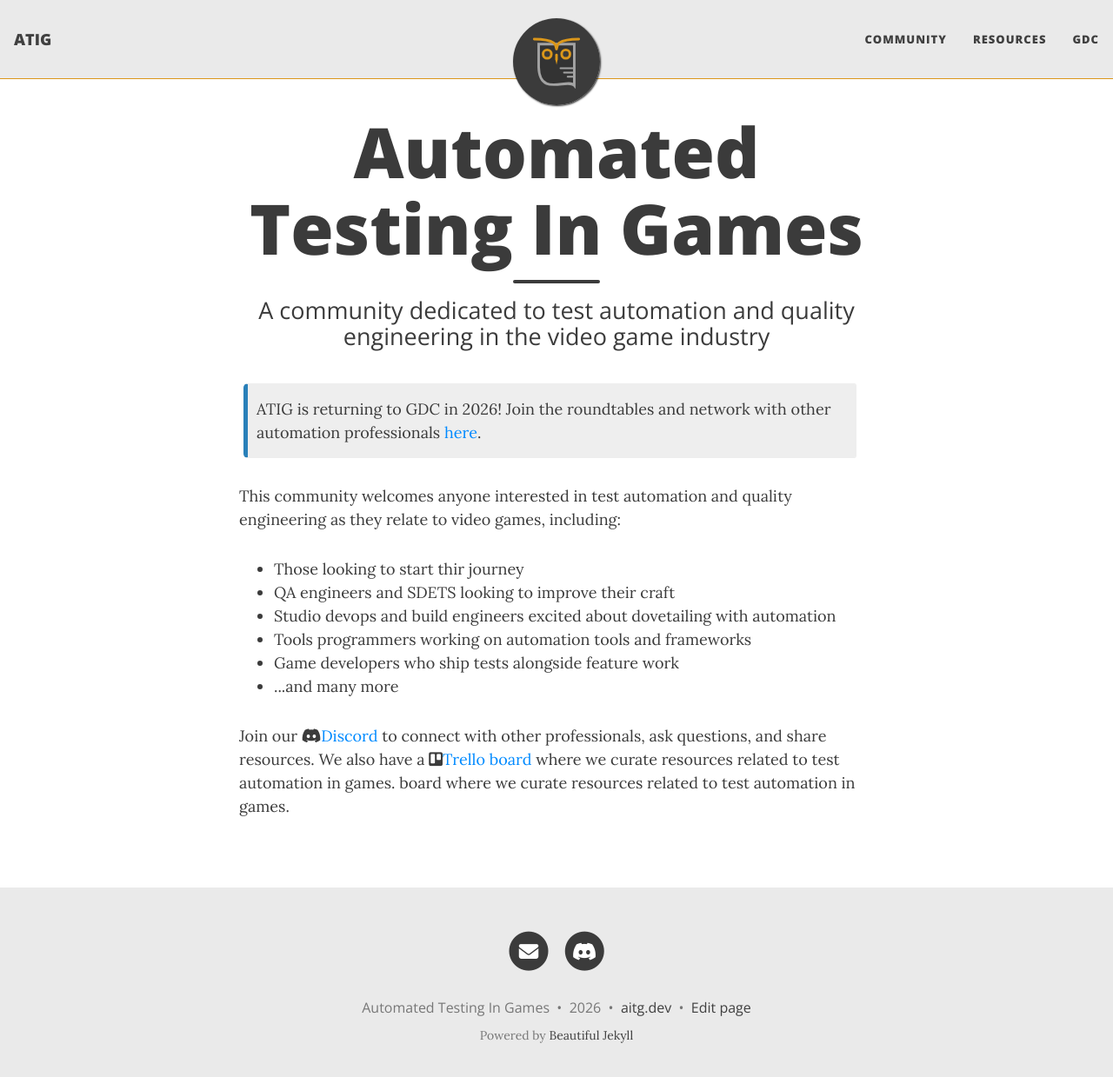
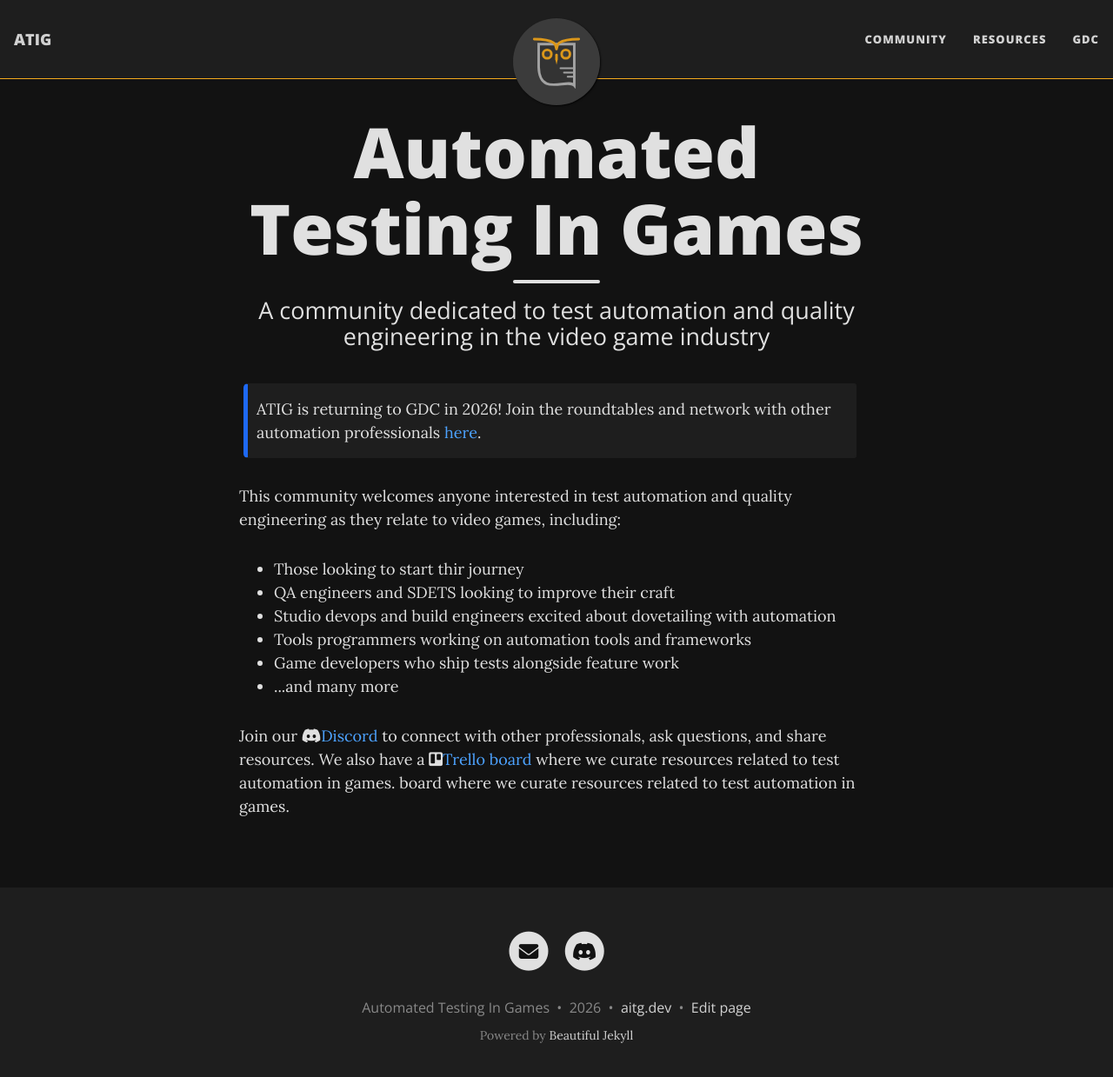
Before and after one commit to tenpn/atig-website, a Jekyll site: the page built from index.html, in a window 1280 px wide and 1252 px high. Shown: the top 1239 px of the window at 87% size. Built offline with Jekyll 4.4.1, drawn with Linux system fonts in a browser that asks for light colours; the list of posts is cut into pages by our own code.

Commit message:
dark mode

```diff
--- a/_config.yml
+++ b/_config.yml
@@ -136,29 +136,29 @@
 
 # Personalize the colours in your website. Colour values can be any valid CSS colour
 
-page-col: "#FFFFFF"
-text-col: "#3b3b3b"
-link-col: "#008AFF"
-hover-col: "#0085A1"
-navbar-col: "#EAEAEA"
-navbar-text-col: "#404040"
-navbar-border-col: "#db971a"
-footer-col: "#EAEAEA"
-footer-text-col: "#777777"
-footer-link-col: "#404040"
-footer-hover-col: "#0085A1"
+# page-col: "#FFFFFF"
+# text-col: "#3b3b3b"
+# link-col: "#008AFF"
+# hover-col: "#0085A1"
+# navbar-col: "#EAEAEA"
+# navbar-text-col: "#404040"
+# navbar-border-col: "#db971a"
+# footer-col: "#EAEAEA"
+# footer-text-col: "#777777"
+# footer-link-col: "#404040"
+# footer-hover-col: "#0085A1"
 
-#page-col: "#333333"
-#text-col: "#ffffff"
-#link-col: "#4B8F8C"
-#hover-col: "#84484A"
-#navbar-col: "#eec170"
-#navbar-text-col: "#333333"
-#navbar-border-col: "#333333"
-#footer-col: "#eec170"
-#footer-text-col: "#333333"
-#footer-link-col: "#84484A"
-#footer-hover-col: "#4B8F8C"
+page-col: "#121212" # Deep charcoal
+text-col: "#E0E0E0" # Off-white
+link-col: "#4DA3FF" # Lightened version of original blue for contrast
+hover-col: "#26C6DA" # Brighter teal to pop against the dark background
+navbar-col: "#1E1E1E" # Slightly lighter than page-col to create "elevation"
+navbar-text-col: "#D1D1D1" # Slightly muted white
+navbar-border-col: "#F5AA1E" # Brightened gold/orange to maintain the accent pop
+footer-col: "#1E1E1E" # Matches navbar
+footer-text-col: "#888888" # Muted grey for secondary text
+footer-link-col: "#D1D1D1" # Matches navbar text
+footer-hover-col: "#26C6DA" # Matches main hover
 
 # Alternatively, the navbar, footer, and page background can be set to an image
 # instead of colour
--- a/assets/css/beautifuljekyll.css
+++ b/assets/css/beautifuljekyll.css
@@ -951,29 +951,29 @@
 .box-success {
   padding: 0.9375rem 0.9375rem 0.9375rem 0.625rem;
   margin: 1.25rem 1.25rem 1.25rem 0.3125rem;
-  border: 1px solid #eee;
+  border: 1px solid #1E1E1E;
   border-left-width: 0.3125rem;
   border-radius: 0.3125rem 0.1875rem 0.1875rem 0.3125rem;
 }
 
 .box-note {
-  background-color: #eee;
-  border-left-color: #2980b9;
+  background-color: #1E1E1E;
+  border-left-color: #1E69F5;
 }
 
 .box-warning {
-  background-color: #fdf5d4;
-  border-left-color: #f1c40f;
+  background-color: #1E1E1E;
+  border-left-color: #F5AA1E;
 }
 
 .box-error {
-  background-color: #f4dddb;
-  border-left-color: #c0392b;
+  background-color: #1E1E1E;
+  border-left-color: #F53E1E;
 }
 
 .box-success {
-  background-color: #98FB98;
-  border-left-color: #3CB371;
+  background-color: #1E1E1E;
+  border-left-color: #1EF5AA;
 }
 
 /* --- Misc blog post styles --- */
```
